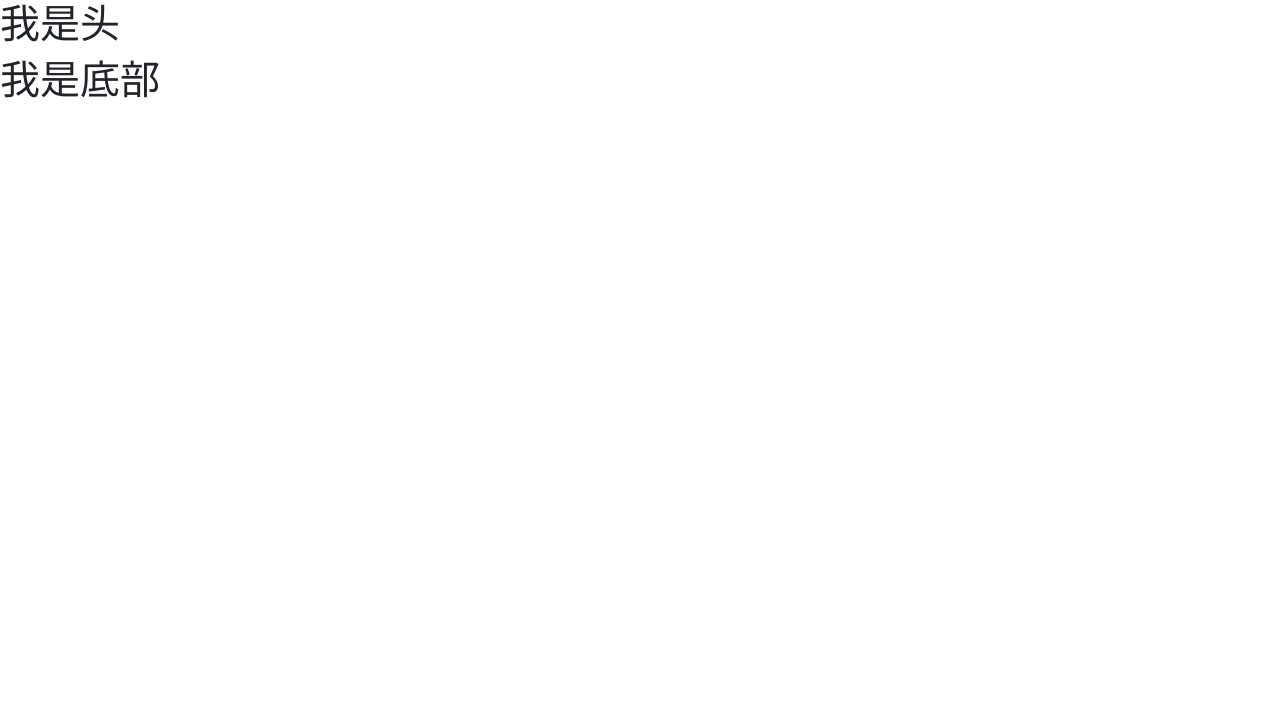
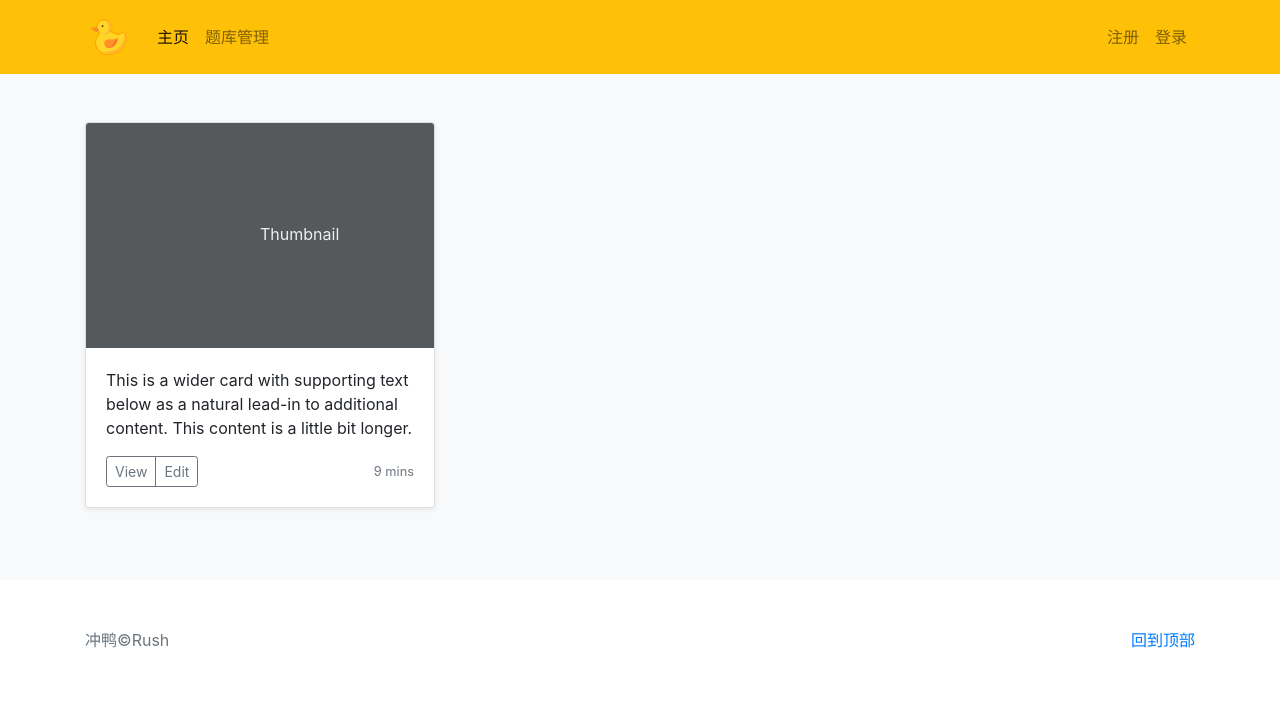
Before and after one commit to potapotato/rush, a Spring Boot app: page / in a window 1280 px wide. Shown: the top 715 px of the page. Run offline with Spring Boot 4, Linux system fonts and the light colour scheme; some libraries are stand-ins or nearby versions.

Commit message:
完善了header和footer的样式

```diff
--- a/src/main/resources/templates/footer.html
+++ b/src/main/resources/templates/footer.html
@@ -1,6 +1,22 @@
 <!DOCTYPE html>
 <html lang="en" xmlns:th="http://www.thymeleaf.org">
+<head th:fragment="link(title)">
+    <meta charset="UTF-8">
+    <meta name="viewport" content="width=device-width, initial-scale=1, shrink-to-fit=no">
+    <title>冲鸭~(～￣▽￣)～</title>
+    <link rel="stylesheet" href="../static/css/bootstrap.min.css">
+    <link rel="shortcut icon" th:href="@{icon/duck.ico}">
+</head>
 <body>
-<div th:fragment="footer"><h1>我是底部</h1></div>
+<div th:fragment="footer">
+    <div class="container">
+        <p class="float-right">
+            <a href="#">回到顶部</a>
+        </p>
+        <p>冲鸭©Rush</p>
+    </div>
+</div>
 </body>
+<script src="../static/js/jquery-3.4.1.min.js"></script>
+<script src="../static/js/bootstrap.min.js"></script>
 </html>
--- a/src/main/resources/templates/header.html
+++ b/src/main/resources/templates/header.html
@@ -1,10 +1,42 @@
 <!DOCTYPE html>
 <html lang="en" xmlns:th="http://www.thymeleaf.org">
+<head th:fragment="link(title)">
+    <meta charset="UTF-8">
+    <meta name="viewport" content="width=device-width, initial-scale=1, shrink-to-fit=no">
+    <title>冲鸭~(～￣▽￣)～</title>
+    <link rel="stylesheet" href="../static/css/bootstrap.min.css">
+    <link rel="shortcut icon" th:href="@{icon/duck.ico}">
+</head>
 <body>
 <div th:fragment="header">
+    <nav class="navbar navbar-expand-lg navbar-light bg-warning">
+        <div class="container">
+            <a class="navbar-brand" href="#">
+                <img th:src="@{icon/logo.ico}" alt="冲鸭" style="width:auto;">
+            </a>
+            <button class="navbar-toggler" type="button" data-toggle="collapse" data-target="#navbarsExample07"
+                    aria-controls="navbarsExample07" aria-expanded="false" aria-label="Toggle navigation">
+                <span class="navbar-toggler-icon"></span>
+            </button>
 
- <h1>我是头</h1>
-
+            <div class="collapse navbar-collapse">
+                <ul class="navbar-nav mr-auto">
+                    <li class="nav-item active">
+                        <a class="nav-link" href="#">主页 <span class="sr-only">(current)</span></a>
+                    </li>
+                    <li class="nav-item">
+                        <a class="nav-link" href="#">题库管理</a>
+                    </li>
+                </ul>
+                <ul class="my-2 my-md-0 navbar-nav">
+                    <li class="nav-item"><a class="nav-link" href="#">注册</a></li>
+                    <li class="nav-item"><a class="nav-link" href="#">登录</a></li>
+                </ul>
+            </div>
+        </div>
+    </nav>
 </div>
 </body>
+<script src="../static/js/jquery-3.4.1.min.js"></script>
+<script src="../static/js/bootstrap.min.js"></script>
 </html>
--- a/src/main/resources/templates/index.html
+++ b/src/main/resources/templates/index.html
@@ -1,16 +1,65 @@
 <!DOCTYPE html>
 <html lang="en" xmlns:th="http://www.thymeleaf.org">
-<head th:replace="link::link('冲鸭~(～￣▽￣)～')"></head>
+<head th:fragment="link(title)">
+    <meta charset="UTF-8">
+    <meta name="viewport" content="width=device-width, initial-scale=1, shrink-to-fit=no">
+    <title>冲鸭~(～￣▽￣)～</title>
+    <!-- 引入样式 -->
+    <link th:href="@{/css/bootstrap.min.css}" rel="stylesheet">
+    <link rel="shortcut icon" th:href="@{icon/duck.ico}">
+    <style>
+        footer {
+            padding-top: 3rem;
+            padding-bottom: 3rem;
+        }
+    </style>
+</head>
+
 <body>
-    <div id="app">
-        <header th:insert="header::header"></header>
-        <footer th:insert="footer::footer"></footer>
-    </div>
+<div id="app">
+    <header th:insert="header::header"></header>
+    <main role="main">
+        <div class="album py-5 bg-light">
+            <div class="container">
+
+                <div class="row">
+                    <div class="col-md-4">
+                        <div class="card mb-4 shadow-sm">
+                            <svg class="bd-placeholder-img card-img-top" width="100%" height="225"
+                                 xmlns="http://www.w3.org/2000/svg" preserveAspectRatio="xMidYMid slice"
+                                 focusable="false" role="img" aria-label="Placeholder: Thumbnail"><title>
+                                Placeholder</title>
+                                <rect width="100%" height="100%" fill="#55595c"></rect>
+                                <text x="50%" y="50%" fill="#eceeef" dy=".3em">Thumbnail</text>
+                            </svg>
+                            <div class="card-body">
+                                <p class="card-text">This is a wider card with supporting text below as a natural
+                                    lead-in to additional content. This content is a little bit longer.</p>
+                                <div class="d-flex justify-content-between align-items-center">
+                                    <div class="btn-group">
+                                        <button type="button" class="btn btn-sm btn-outline-secondary">View</button>
+                                        <button type="button" class="btn btn-sm btn-outline-secondary">Edit</button>
+                                    </div>
+                                    <small class="text-muted">9 mins</small>
+                                </div>
+                            </div>
+                        </div>
+                    </div>
+                </div>
+            </div>
+        </div>
+    </main>
+    <footer th:insert="footer::footer" class="text-muted"></footer>
+</div>
+
+</body>
+<!-- 引入组件库 -->
+<script th:src="@{/js/jquery-3.4.1.min.js}"></script>
+<script th:src="@{/js/bootstrap.min.js}"></script>
+<script th:src="@{/js/vue.js}"></script>
 <script>
     new Vue({
-        el:"#app"
+        el: "#app"
     })
 </script>
-</body>
-
 </html>
--- a/src/main/resources/templates/link.html
+++ b/src/main/resources/templates/link.html
@@ -4,12 +4,14 @@
     <meta charset="UTF-8">
     <meta name="viewport" content="width=device-width, initial-scale=1, shrink-to-fit=no">
     <title th:text="${title}"></title>
-    <script th:src="@{js/vue.js}"></script>
+    <script th:src="@{/js/vue.js}"></script>
     <!-- 引入样式 -->
     <link rel="stylesheet" th:href="@{css/index.css}">
     <link th:href="@{/css/bootstrap.min.css}" rel="stylesheet">
     <!-- 引入组件库 -->
-    <script th:src="@{js/index.js}"></script>
+    <script th:src="@{/js/index.js}"></script>
+    <script th:src="@{/js/jquery-3.4.1.min.js}"></script>
+    <script th:src="@{/js/bootstrap.min.js}"></script>
     <link rel="shortcut icon" th:href="@{icon/duck.ico}">
 </head>
 
--- a/src/main/resources/templates/register.html
+++ b/src/main/resources/templates/register.html
@@ -10,7 +10,6 @@
     <link rel="stylesheet" th:href="@{/css/elementUI.css}">
     <!-- Favicons -->
     <meta name="theme-color" content="#563d7c">
-
 
     <style>
         .bd-placeholder-img {
```
Also changed, not shown: src/main/resources/static/icon/logo.ico (added).
